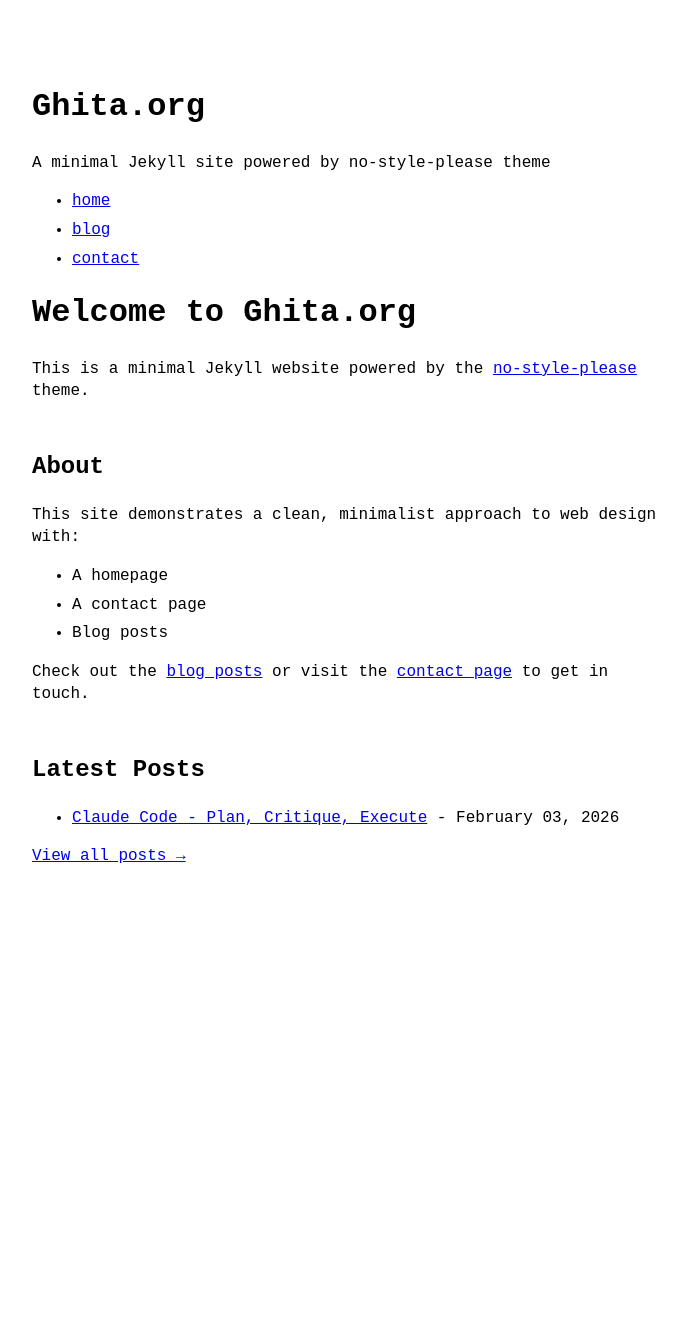
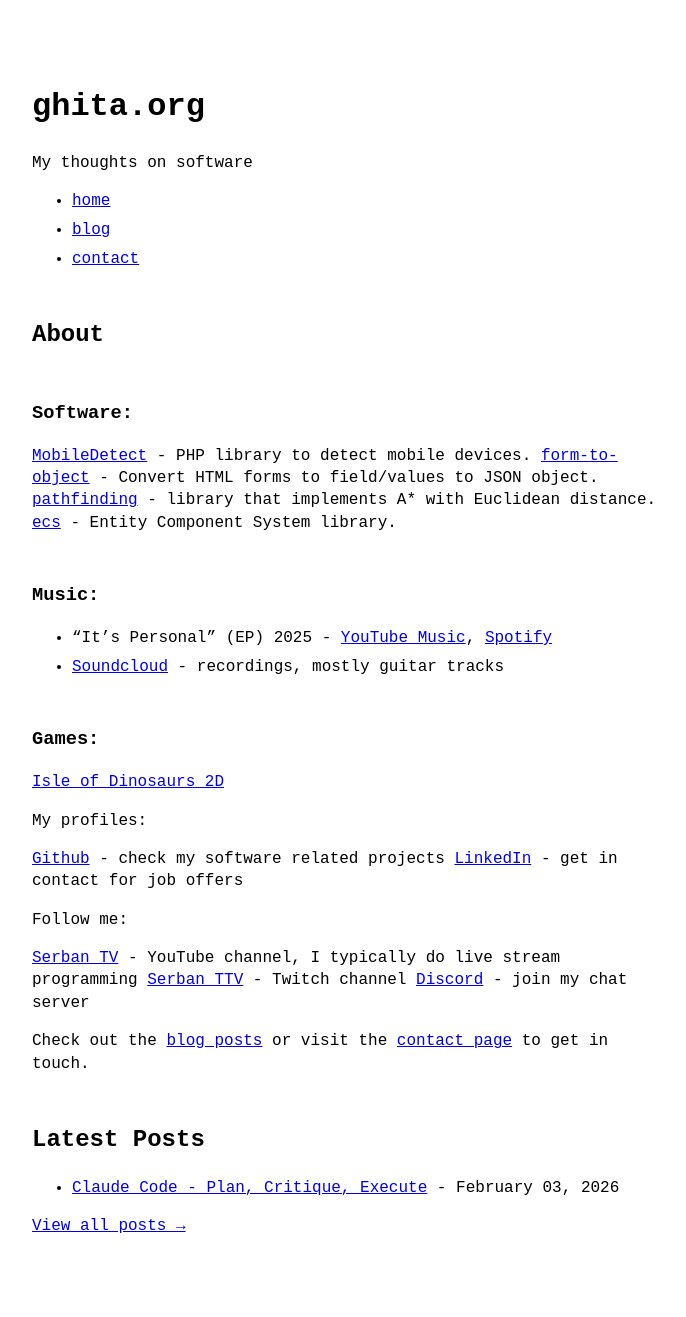
Before and after one commit to serbanghita/ghita.org, a Jekyll site: the page built from index.md, in a window 1280 px wide. Shown: the whole page, without its empty margins (288-974 px from the left). Built offline with Jekyll 4.4.1, drawn with Linux system fonts in a browser that asks for light colours; before the commit the page ends 948 px from its top, so only the background shows below that.

Commit message:
Updates to front page

```diff
--- a/_config.yml
+++ b/_config.yml
@@ -1,5 +1,5 @@
-title: Ghita.org
-description: A minimal Jekyll site powered by no-style-please theme
+title: ghita.org
+description: My thoughts on software
 url: "https://ghita.org"
 baseurl: ""
 
--- a/index.md
+++ b/index.md
@@ -1,18 +1,36 @@
 ---
 layout: home
-title: Home
+title: Serban Ghita | My thoughts on software
 ---
-
-# Welcome to Ghita.org
-
-This is a minimal Jekyll website powered by the [no-style-please](https://github.com/riggraz/no-style-please) theme.
 
 ## About
 
-This site demonstrates a clean, minimalist approach to web design with:
-- A homepage
-- A contact page
-- Blog posts
+### Software:
+
+[MobileDetect](https://mobiledetect.net/) - PHP library to detect mobile devices.
+[form-to-object](https://github.com/serbanghita/form-to-object) - Convert HTML forms to field/values to JSON object.
+[pathfinding](https://github.com/serbanghita/pathfinding) - library that implements A* with Euclidean distance.
+[ecs](https://github.com/serbanghita/ecs) - Entity Component System library.
+
+### Music:
+
+- "It's Personal" (EP) 2025 - [YouTube Music](https://music.youtube.com/playlist?list=OLAK5uy_koWVcODkWu42DSFkpuJAnncPt1-peIRIk&si=al3qdRT2FkXQRWUf), [Spotify](https://open.spotify.com/album/6eMmkMnXgsVK1qhDd5TEbz?si=O6YzJkL6SKWiD5MHXewsOA)
+- [Soundcloud](https://soundcloud.com/galigg) - recordings, mostly guitar tracks
+
+### Games:
+
+[Isle of Dinosaurs 2D](https://store.steampowered.com/app/736290/Isle_of_Dinosaurs_2D/)
+
+My profiles:
+
+[Github](https://github.com/serbanghita) - check my software related projects
+[LinkedIn](https://www.linkedin.com/in/serbanghita/) - get in contact for job offers
+
+Follow me:
+
+[Serban TV](https://www.youtube.com/@SerbanTV) - YouTube channel, I typically do live stream programming
+[Serban TTV](https://www.twitch.tv/serbanttv) - Twitch channel
+[Discord](https://discord.gg/hKz3URNwBA) - join my chat server
 
 Check out the [blog posts](/blog) or visit the [contact page](/contact) to get in touch.
 
```
